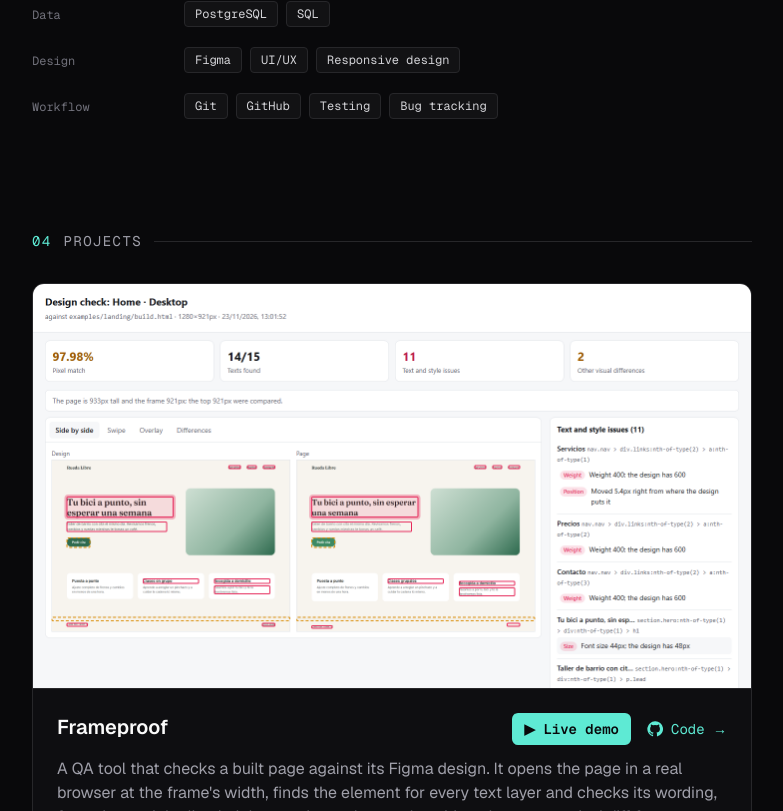
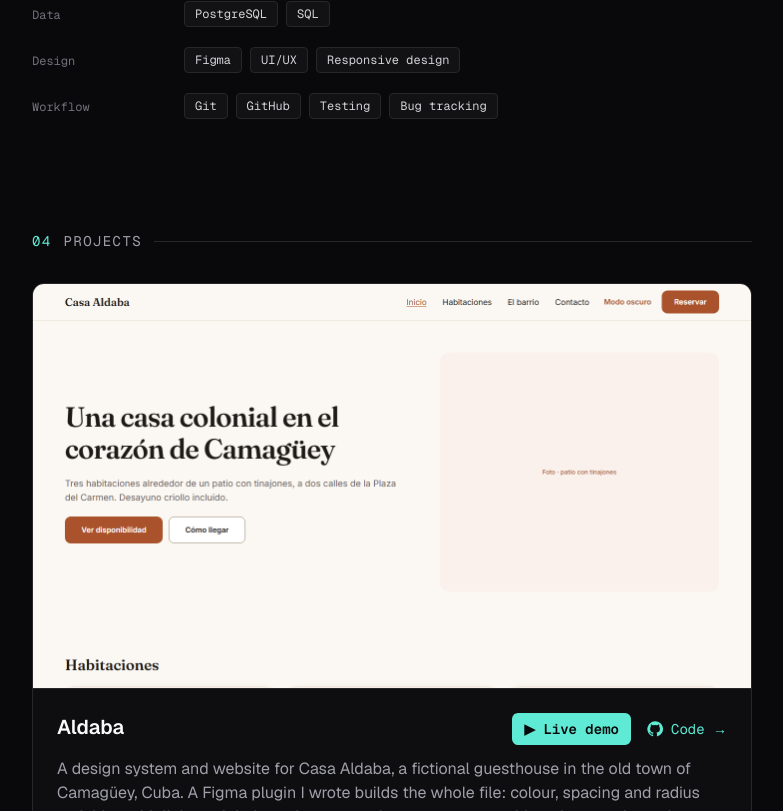
Before and after one commit to nuvia-ortiz/nuvia-ortiz.github.io, a Next.js app: page / in a window 1280 px wide. Shown: the part 1989-2800 px from the top of the page, without its empty margins (248-1031 px from the left). Built offline with nearby package versions, Linux system fonts and the light colour scheme.

Commit message:
Projects: add Aldaba (Figma design system and hand-coded site)

```diff
--- a/src/content.ts
+++ b/src/content.ts
@@ -27,6 +27,9 @@ const snagkitImage = (alt: string) => ({ src: "/projects/snagkit.png", alt, widt
 
 const frameproofTags = ["TypeScript", "Node.js", "Playwright", "Figma API", "Image diffing", "CLI", "GitHub Actions"];
 const frameproofImage = (alt: string) => ({ src: "/projects/frameproof.png", alt, width: 1440, height: 900 });
+
+const aldabaTags = ["Figma", "Figma Plugin API", "Design tokens", "HTML", "CSS", "Accessibility (WCAG 2.2)", "Playwright", "axe-core"];
+const aldabaImage = (alt: string) => ({ src: "/projects/aldaba.png", alt, width: 1440, height: 900 });
 
 type Job = { role: string; company: string; period: string; text?: string };
 
@@ -109,6 +112,14 @@ export const content: Record<Lang, Content> = {
       code: "Code",
       demo: "Live demo",
       items: [
+        {
+          name: "Aldaba",
+          text: "A design system and website for Casa Aldaba, a fictional guesthouse in the old town of Camagüey, Cuba. A Figma plugin I wrote builds the whole file: colour, spacing and radius variables with light and dark modes, text styles, components with variants and auto layout, and the desktop and mobile screens. The site is hand-coded HTML and CSS with no framework, and its CSS tokens are generated from the same source as Figma, so design and code cannot drift apart. Accessibility is tested with axe in both themes on every push; the tests caught two contrast problems, fixed once in the tokens.",
+          tags: aldabaTags,
+          image: aldabaImage("Casa Aldaba home page: serif headline about a colonial house in Camagüey, booking buttons in terracotta and a photo placeholder, above the rooms section"),
+          repo: "https://github.com/nuvia-ortiz/aldaba",
+          demo: "https://nuvia-ortiz.github.io/aldaba/",
+        },
         {
           name: "Frameproof",
           text: "A QA tool that checks a built page against its Figma design. It opens the page in a real browser at the frame's width, finds the element for every text layer and checks its wording, font, size, weight, line height, spacing, colour and position, then runs a pixel diff for everything else (a button colour, an image, a gap). The HTML report marks each difference on the design and the page side by side, with swipe and overlay views, in English or Spanish, and the command can fail a CI run when the build drifts from the design.",
@@ -207,6 +218,14 @@ export const content: Record<Lang, Content> = {
       demo: "Ver la demo",
       items: [
         {
+          name: "Aldaba",
+          text: "Sistema de diseño y web de Casa Aldaba, una casa de huéspedes ficticia en el centro histórico de Camagüey. Un plugin de Figma que escribí construye el archivo completo: variables de color, espaciado y radios con modo claro y oscuro, estilos de texto, componentes con variantes y auto layout, y las pantallas de escritorio y móvil. La web está maquetada a mano en HTML y CSS, sin frameworks, y sus tokens CSS salen de la misma fuente que los de Figma, así que diseño y código no se desincronizan. La accesibilidad se prueba con axe en los dos temas en cada subida; las pruebas detectaron dos fallos de contraste, corregidos una sola vez en los tokens.",
+          tags: aldabaTags,
+          image: aldabaImage("Inicio de Casa Aldaba: titular con serifa sobre una casa colonial en Camagüey, botones de reserva en terracota y un hueco para la foto, sobre la sección de habitaciones"),
+          repo: "https://github.com/nuvia-ortiz/aldaba",
+          demo: "https://nuvia-ortiz.github.io/aldaba/",
+        },
+        {
           name: "Frameproof",
           text: "Herramienta de QA que compara una web ya maquetada con su diseño de Figma. Abre la página en un navegador real al ancho del frame, encuentra el elemento de cada capa de texto y revisa el texto, la tipografía, el tamaño, el grosor, el interlineado, el espaciado, el color y la posición; después compara los píxeles para todo lo demás (el color de un botón, una imagen, un hueco). El informe HTML marca cada diferencia sobre el diseño y la web lado a lado, con vista deslizante y superpuesta, en español o inglés, y el comando puede hacer fallar el CI cuando la web se aparta del diseño.",
           tags: frameproofTags,
```
Also changed, not shown: public/projects/aldaba.png (added).
